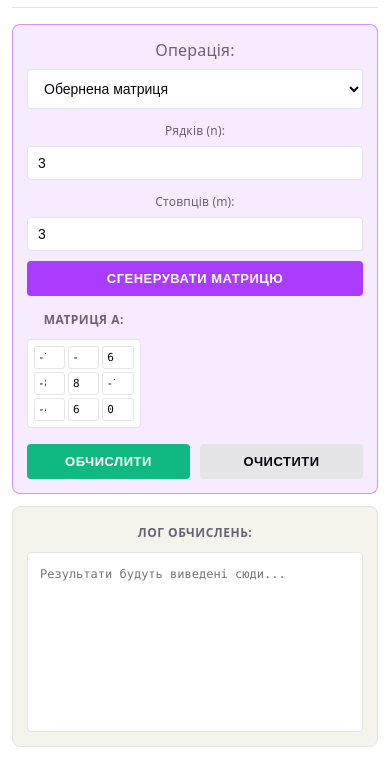
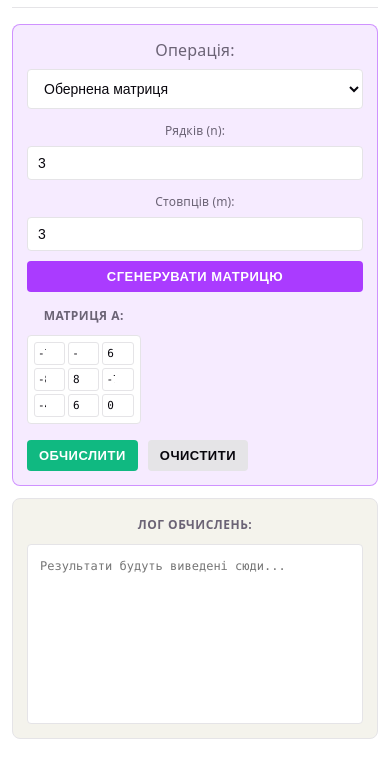
Before and after one commit to Fyz-dev/jordan-lab, a website built with Vite: page index.html in a window 390 px wide. Shown: the part 77-844 px from the top of the page. Built offline with nearby package versions, Linux system fonts and the light colour scheme.

Commit message:
feat: Enhance layout and responsiveness of main section and buttons

```diff
--- a/src/style.css
+++ b/src/style.css
@@ -303,6 +303,7 @@ main {
   display: flex;
   gap: 10px;
   margin-top: 4px;
+  justify-content: flex-start;
 }
 
 .btn {
@@ -315,7 +316,8 @@ main {
   transition: all 0.2s;
   text-transform: uppercase;
   letter-spacing: 0.5px;
-  flex: 1;
+  flex: 0 0 auto;
+  min-width: 88px;
 
   &:hover {
     transform: translateY(-2px);
@@ -337,9 +339,11 @@ main {
   color: white;
   border: none;
 
+  min-width: 128px;
+
   &:hover:not(:disabled) {
     background: var(--accent);
-    opacity: 0.9;
+    opacity: 0.95;
   }
 }
 
@@ -413,8 +417,9 @@ main {
   }
 
   .btn {
-    padding: 10px 14px;
+    padding: 8px 12px;
     font-size: 13px;
+    min-width: 74px;
   }
 
   .log-output {
```
